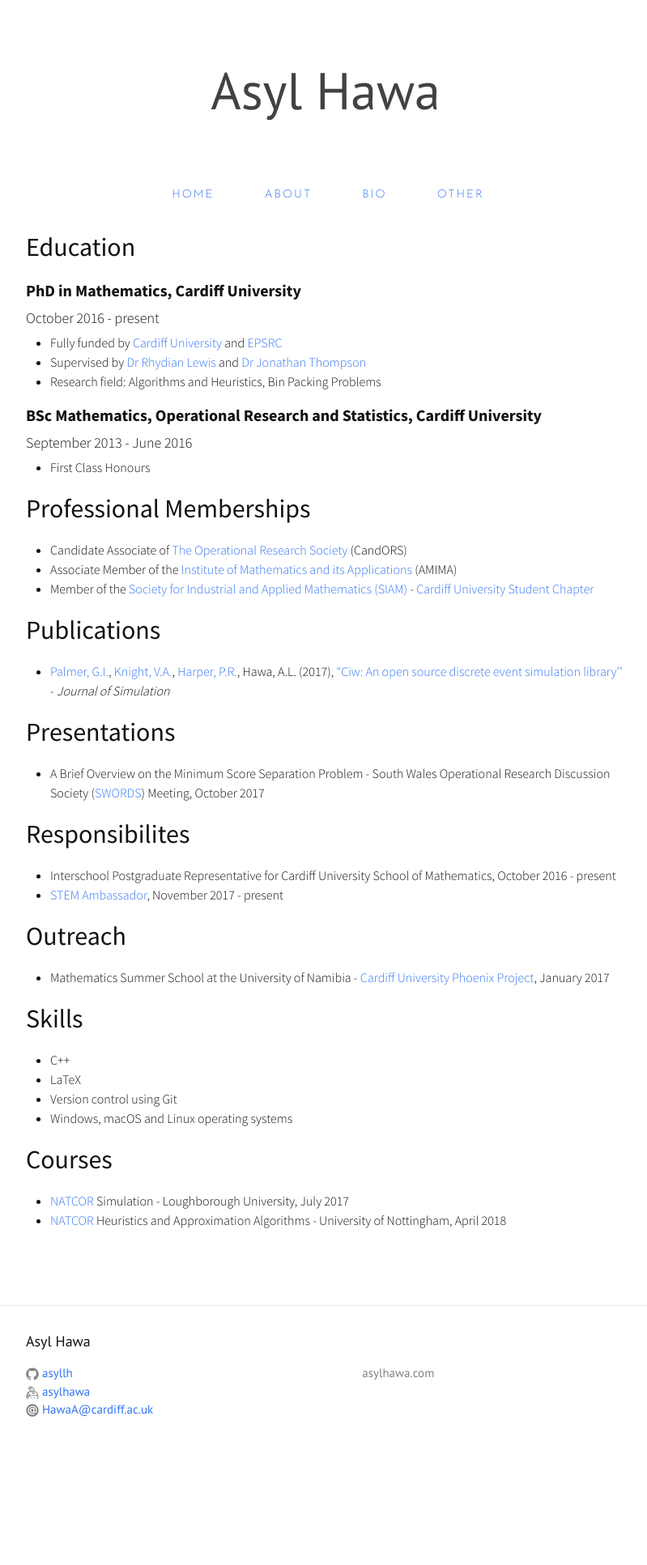
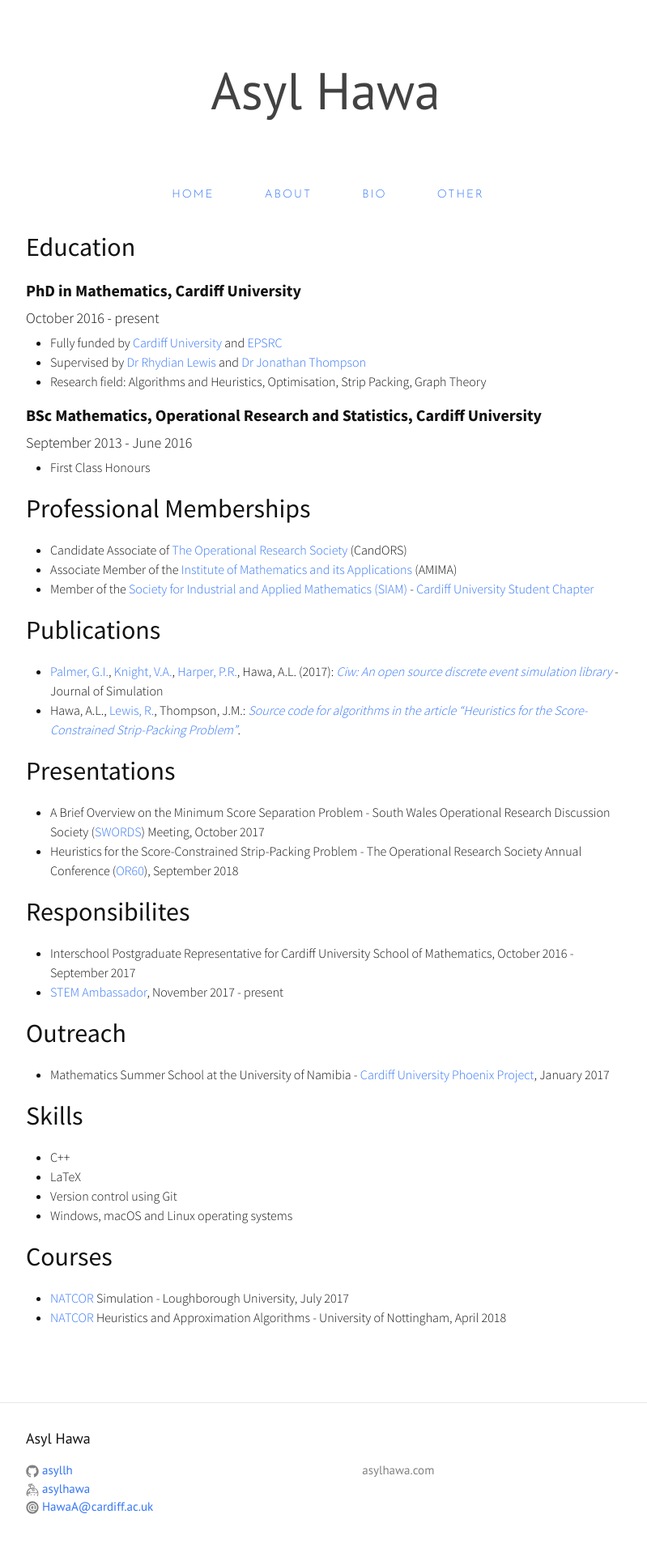
Before and after one commit to asyllh/asyllh.github.io, a Jekyll site: the page built from bio.md, in a window 1280 px wide. Shown: the whole page at 81% size, without its empty margins (238-1037 px from the left). Built offline with Jekyll 4.4.1, drawn with Linux system fonts in a browser that asks for light colours; nearby versions of some CDN libraries; before the commit the page ends 1813 px from its top, so only the background shows below that.

Commit message:
changed phd topics, added presentations and publications

```diff
--- a/bio.md
+++ b/bio.md
@@ -12,7 +12,7 @@ October 2016 - present
 
 * Fully funded by [Cardiff University](http://www.cardiff.ac.uk/mathematics) and [EPSRC](https://www.epsrc.ac.uk/)
 * Supervised by [Dr Rhydian Lewis](http://www.rhydlewis.eu) and [Dr Jonathan Thompson](http://www.cardiff.ac.uk/people/view/98669-thompson-jonathan)
-* Research field: Algorithms and Heuristics, Bin Packing Problems
+* Research field: Algorithms and Heuristics, Optimisation, Strip Packing, Graph Theory
 
 
 #### BSc Mathematics, Operational Research and Statistics, Cardiff University
@@ -20,6 +20,7 @@ October 2016 - present
 September 2013 - June 2016
 
 * First Class Honours
+
 
 
 
@@ -31,15 +32,17 @@ September 2013 - June 2016
 
 ## Publications
 
-* [Palmer, G.I.](http://www.geraintianpalmer.org.uk), [Knight, V.A.](http://www.vknight.org), [Harper, P.R.](http://www.profpaulharper.com), Hawa, A.L. (2017), ["Ciw: An open source discrete event simulation library''](https://doi.org/10.1080/17477778.2018.1473909) - *Journal of Simulation*
+* [Palmer, G.I.](http://www.geraintianpalmer.org.uk), [Knight, V.A.](http://www.vknight.org), [Harper, P.R.](http://www.profpaulharper.com), Hawa, A.L. (2017): [*Ciw: An open source discrete event simulation library*](https://doi.org/10.1080/17477778.2018.1473909) - Journal of Simulation
+* Hawa, A.L., [Lewis, R.](http://www.rhydlewis.eu), Thompson, J.M.: [*Source code for algorithms in the article "Heuristics for the Score-Constrained Strip-Packing Problem"*](https://zenodo.org/record/1311857#.W4Uj_JNKjyg).
 
 ## Presentations
 
 * A Brief Overview on the Minimum Score Separation Problem - South Wales Operational Research Discussion Society ([SWORDS](http://www.theorsociety.com/Pages/Regional/swords.aspx)) Meeting, October 2017
+* Heuristics for the Score-Constrained Strip-Packing Problem - The Operational Research Society Annual Conference ([OR60](http://www.theorsociety.com/Pages/Conferences/OR60/OR60.aspx)), September 2018
 
 ## Responsibilites
 
-* Interschool Postgraduate Representative for Cardiff University School of Mathematics, October 2016 - present
+* Interschool Postgraduate Representative for Cardiff University School of Mathematics, October 2016 - September 2017
 * [STEM Ambassador](https://www.stem.org.uk/stem-ambassadors), November 2017 - present
 
 ## Outreach
```
